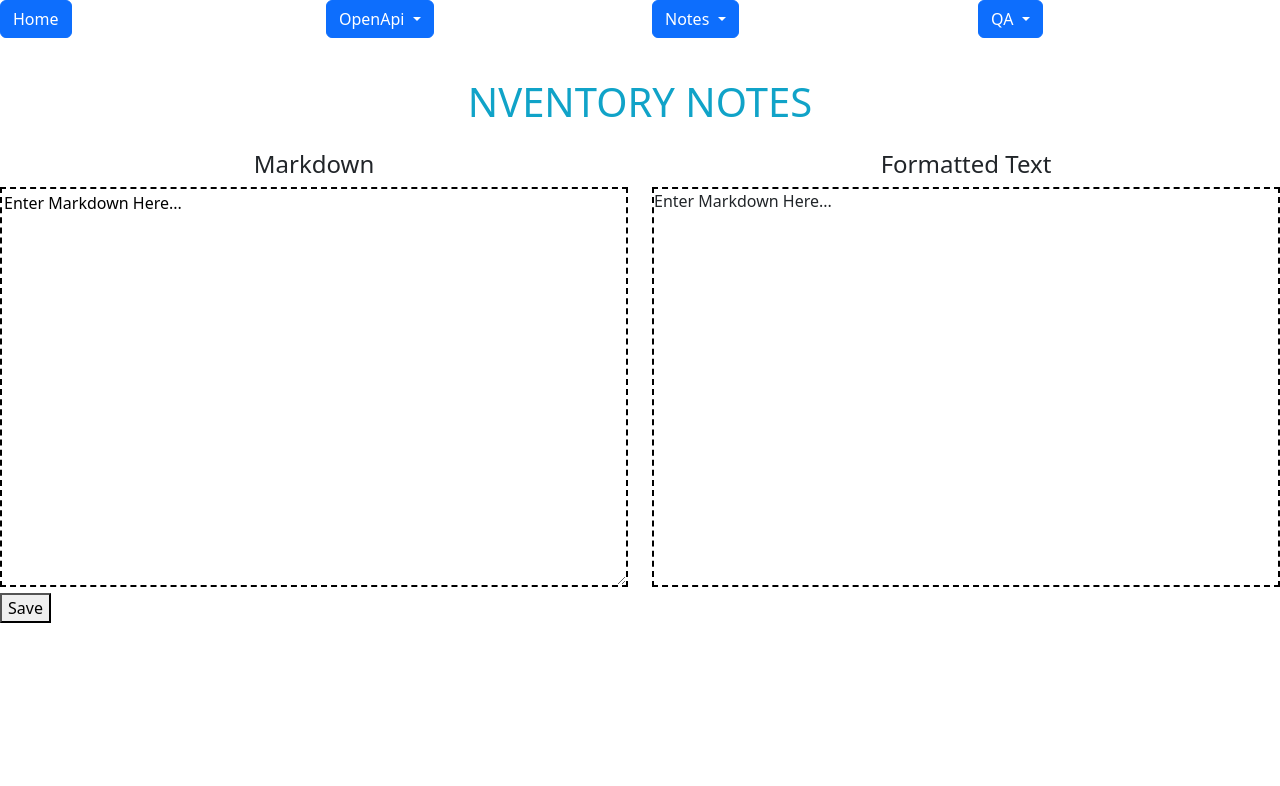
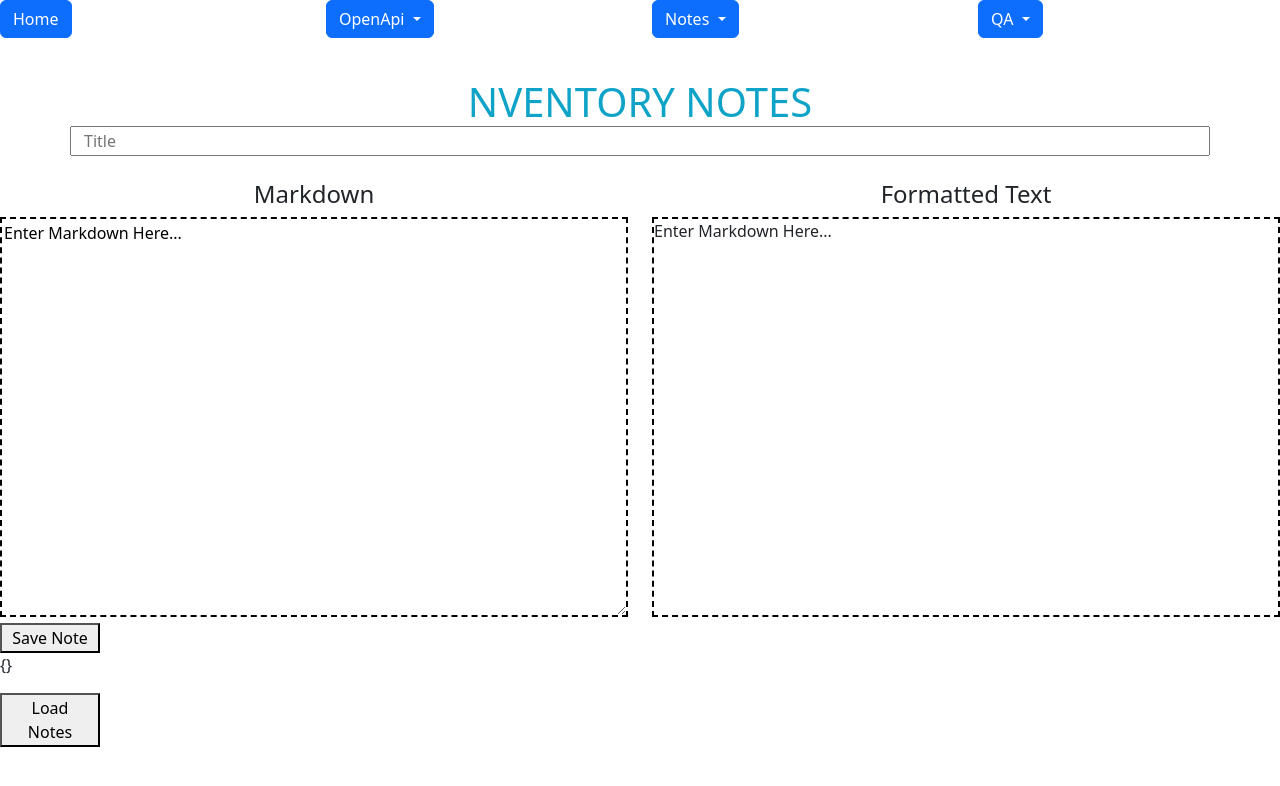
Before and after one commit to tmarquard1/10X-Notebook-FE, a Vue app: page /nVentoryNotes in a window 1280 px wide. Shown: the top 786 px of the page. Built offline with nearby package versions, Linux system fonts and the light colour scheme.

Commit message:
Added a title text box & you can load notes on the page created 4.16.2023

```diff
--- a/src/views/nVentoryNotes.vue
+++ b/src/views/nVentoryNotes.vue
@@ -2,37 +2,71 @@
     <div class="container">
         <div class="row mt-4">
             <h1>NVENTORY NOTES</h1>
+            <input v-model="title" placeholder="Title">
         </div>
     </div>
     <div class="row mt-4">
         <div class="col-md-6">
             <h4>Markdown</h4>
-            <textarea v-model="markdown" class="info"></textarea>
+            <textarea v-model="content" class="info"></textarea>
         </div>
         <div class="col-md-6">
             <h4>Formatted Text</h4>
             <div v-html="markdownToHtml" class="info"></div>
         </div>
     </div>
-    <button @click="addNote">Save</button>
+    <button @click="create">Save Note</button>
+    <p>{{notesData}}</p>
+    <button @click="getNotes">Load Notes</button>
+    <div v-for="note in notes" :key="note.id" class="info">
+      <h2>Note {{ note.id }}: {{ note.title }}</h2>
+        <p></p>
+        <h5>{{ note.content }}</h5>
+    </div>
 </template>
 
 
 <script>
 import {marked} from 'marked';
-
+import axios from 'axios'
 export default {
-name: 'App',
-components: {
-},
+    name: 'nventory',
     data() {
         return {
-    markdown: 'Enter Markdown Here...',
+            content: 'Enter Markdown Here...',
+            notes: [],
+            title: '',
+            notesData:{}
+        }
+    },
+    methods: {
+        getNotes() {
+            axios.get('http://localhost:9000/notes/')
+                .then((response) => {
+                    console.log(response.data)
+                    this.notes = response.data
+                })
+                .catch((error) => {
+                    console.log(error)
+                })
+        },
+        create() {
+            const data = {
+                title: this.title,
+                content: this.content
             };
+            axios.post('http://localhost:9000/note/add', data)
+                .then(response => {
+                    console.log(response);
+                })
+                .catch(error => {
+                    console.log(error);
+                });
+        }
     },
     computed: {
         markdownToHtml() {
-    return marked(this.markdown);
+        return marked(this.content);
         }
     }
 
@@ -63,9 +97,21 @@ h1 {
     margin: 0
 }
 
+h3 {
+    color: rgb(16, 165, 100);
+    text-align: center;
+    margin: 0
+}
+
 h4 {
     text-align: center;
 
 }
 
+button {
+  display: block;
+  width: 100px;
+  margin: 15 px;
+}
+
 </style>
--- a/src/views/xPortNotes.vue
+++ b/src/views/xPortNotes.vue
@@ -1,18 +1,15 @@
 <template>
   <div class="container">
-    <div class="row mt-4">
-      <h1>ALL NOTES</h1>
-    </div>
-  </div>
-  <div class="row mt-4">
-    <div class="col-md-6">
-      <button @click="getNotes">Load Notes</button>
-      <div v-for="note in notes" :key="note.id">
-        <h5>{{ note.id }}. {{ note.title }}. {{ note.tags }}. {{ note.content }}</h5>
-      </div>
+    <h1>ALL NOTES</h1>
+    <button @click="getNotes">Load Notes</button>
+    <div v-for="note in notes" :key="note.id" class="info">
+      <h2>Note {{ note.id }}: {{ note.title }}</h2>
+        <p></p>
+        <h5>{{ note.content }}</h5>
     </div>
   </div>
 </template>
+
 
 <script>
 import axios from 'axios'
@@ -37,3 +34,35 @@ export default {
   },
 }
 </script>
+
+<style scoped>
+.container {
+    margin-top: 40px;
+}
+
+.info {
+    height: 200px;
+    width: 100%;
+    background-color: white;
+    border: 2px black
+
+}
+h1 {
+    color:rgb(16, 163, 200);
+    text-align: center;
+    margin: 0
+}
+
+h3 {
+    color: rgb(16, 165, 100);
+    text-align: center;
+    margin: 0
+}
+
+button {
+  display: block;
+  width: 100px;
+  margin: 15 px;
+}
+
+</style>
```
Lines whose indentation alone changed are shown as unchanged.
